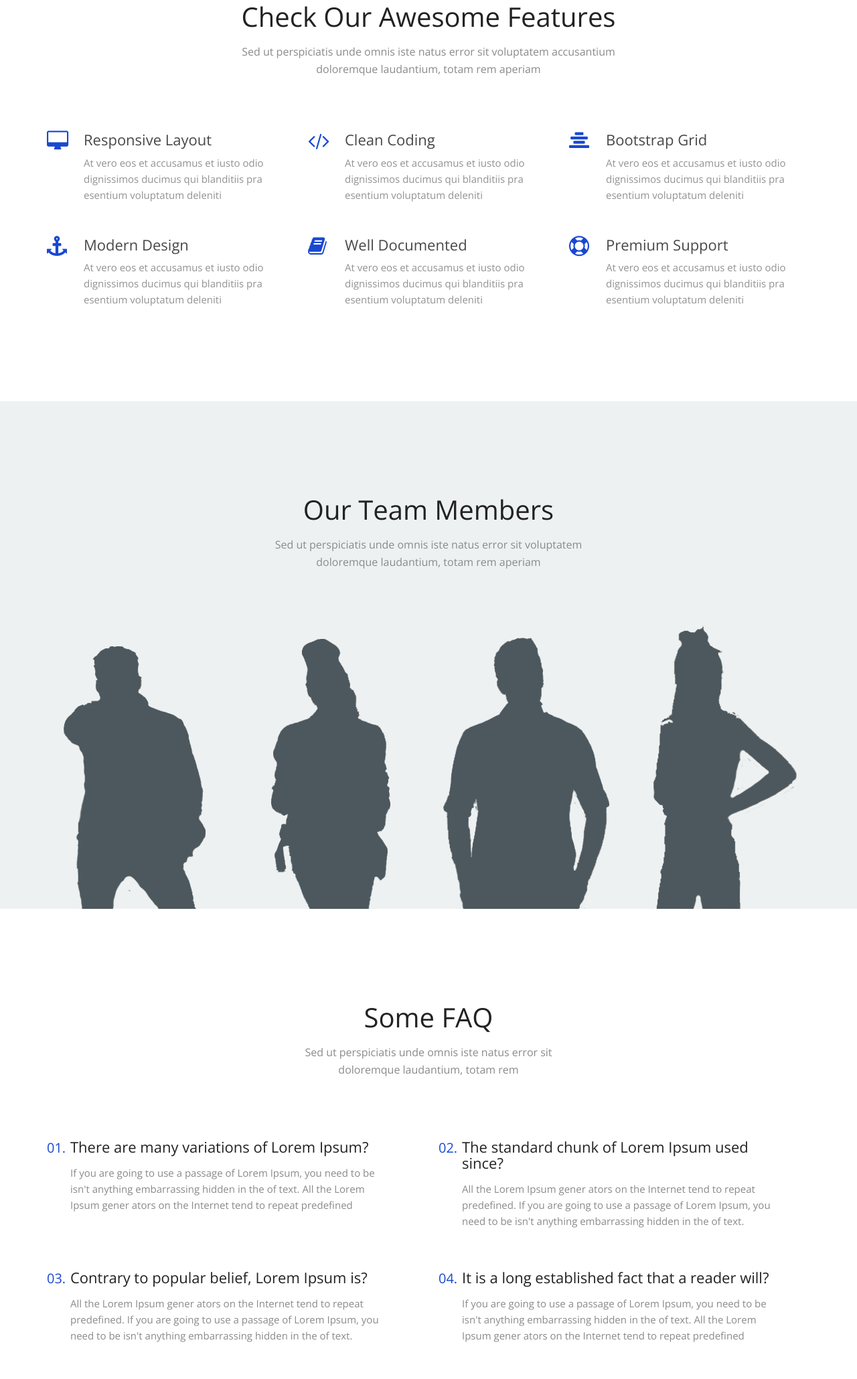
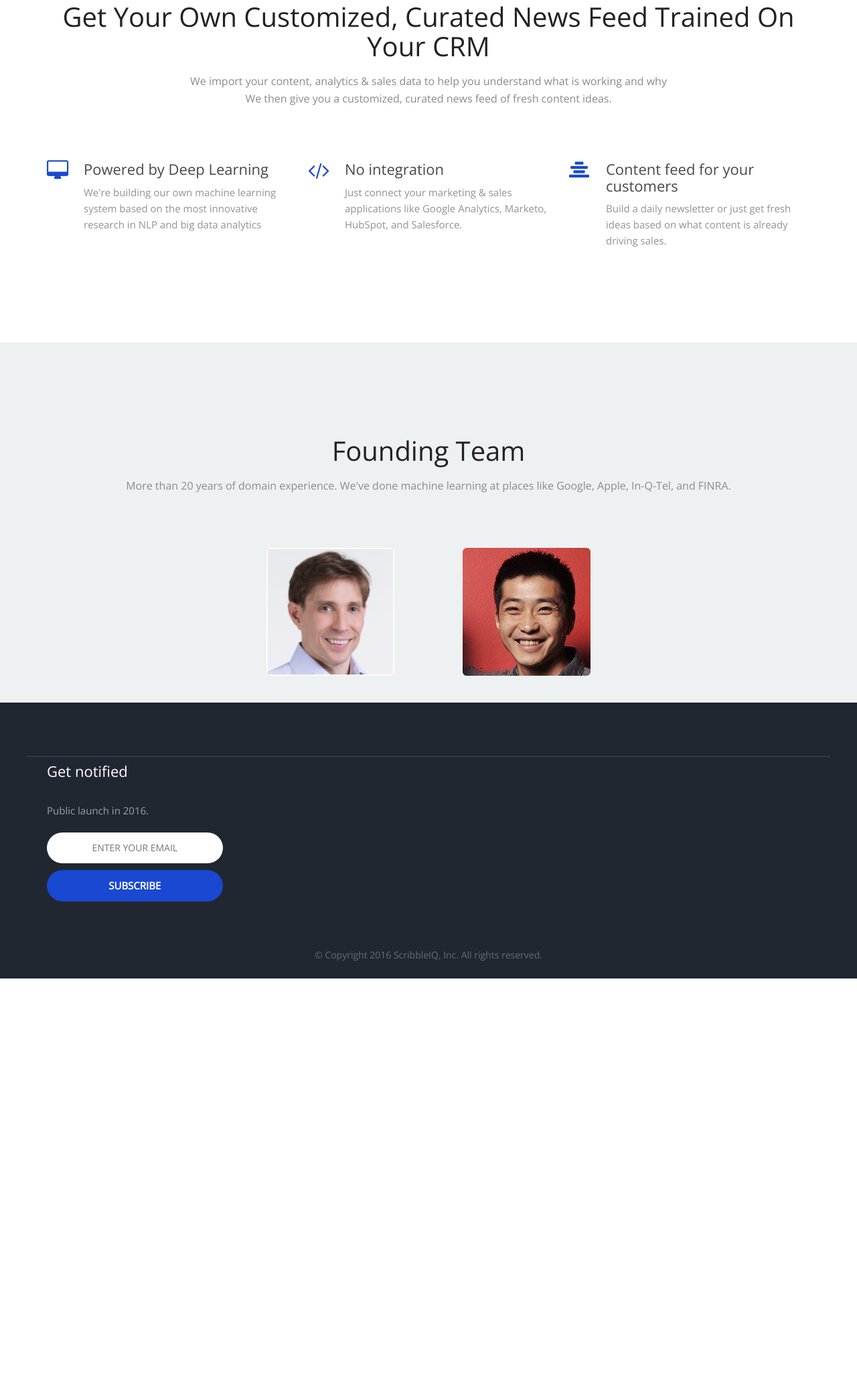
Before and after one commit to kevindewalt/scribbleiq-landing-page, a plain HTML site: page index.html in a window 1280 px wide. Shown: the part 1131-3190 px from the top of the page at 67% size. After the commit the page ends 2592 px from the top, so only its background shows below. Drawn offline with nearby package versions, Linux system fonts and the light colour scheme; a web font is replaced by a local one.

Commit message:
updated page

```diff
--- a/index.html
+++ b/index.html
@@ -132,7 +132,7 @@
 						<p>ScribbleIQ tells you what to write before you start. No more guessing.</p>
 						<p>&nbsp;</p>
 						<div class="intro-buttons-7">
-							<a href="" class="btn">Apply for private beta</a>
+							<a href='mailto:kevin@scribbleiq.com?subject=Can I learn more about ScribbleIQ?' class="btn">Apply for private beta</a>
 						</div>
 					</div>
 
@@ -153,8 +153,8 @@
 			<div class="row">
 				<div class="col-md-12">
 					<div class="section-title text-center">
-						<h2 class="wow fadeInUp" data-wow-offset="10" data-wow-duration="1.5s">Check Our Awesome Features</h2>
-						<p class="wow fadeInUp" data-wow-offset="10" data-wow-duration="1.5s">Sed ut perspiciatis unde omnis iste natus error sit voluptatem accusantium<br />doloremque laudantium, totam rem aperiam</p>
+						<h2 class="wow fadeInUp" data-wow-offset="10" data-wow-duration="1.5s">Get your own customized, curated news feed trained on your CRM</h2>
+						<p class="wow fadeInUp" data-wow-offset="10" data-wow-duration="1.5s">We import your content, analytics &amp; sales data to help you understand what is working and why<br />We then give you a customized, curated news feed of fresh content ideas.</p>
 					</div>
 				</div>
 			</div>
@@ -165,27 +165,27 @@
 				<div class="col-md-4 col-sm-6">
 					<div class="single-feature wow fadeInUp" data-wow-offset="10" data-wow-duration="1.5s">
 						<i class="fa fa-desktop pull-left"></i>
-						<h4>Responsive Layout</h4>
-						<p>At vero eos et accusamus et iusto odio dignissimos ducimus qui blanditiis pra esentium voluptatum deleniti</p>
+						<h4>Powered by Deep Learning</h4>
+						<p>We're building our own machine learning system based on the most innovative research in NLP and big data analytics</p>
 					</div>
 				</div>
 
 				<div class="col-md-4 col-sm-6">
 					<div class="single-feature wow fadeInUp" data-wow-offset="10" data-wow-duration="1.5s" data-wow-delay=".2s">
 						<i class="fa fa-code pull-left"></i>
-						<h4>Clean Coding</h4>
-						<p>At vero eos et accusamus et iusto odio dignissimos ducimus qui blanditiis pra esentium voluptatum deleniti</p>
+						<h4>No integration</h4>
+						<p>Just connect your marketing &amp; sales applications like Google Analytics, Marketo, HubSpot, and Salesforce.</p>
 					</div>
 				</div>
 
 				<div class="col-md-4 col-sm-6">
 					<div class="single-feature wow fadeInUp" data-wow-offset="10" data-wow-duration="1.5s" data-wow-delay=".3s">
 						<i class="fa fa-align-center pull-left"></i>
-						<h4>Bootstrap Grid</h4>
-						<p>At vero eos et accusamus et iusto odio dignissimos ducimus qui blanditiis pra esentium voluptatum deleniti</p>
+						<h4>Content feed for your customers</h4>
+						<p>Build a daily newsletter or just get fresh ideas based on what content is already driving sales.</p>
 					</div>
 				</div>
-
+<!--
 				<div class="col-md-4 col-sm-6">
 					<div class="single-feature wow fadeInUp" data-wow-offset="10" data-wow-duration="1.5s" data-wow-delay=".1s">
 						<i class="fa fa-anchor pull-left"></i>
@@ -208,7 +208,7 @@
 						<h4>Premium Support</h4>
 						<p>At vero eos et accusamus et iusto odio dignissimos ducimus qui blanditiis pra esentium voluptatum deleniti</p>
 					</div>
-				</div>
+				</div> -->
 
 			</div>
 
@@ -230,8 +230,8 @@
 			<div class="row">
 				<div class="col-md-12">
 					<div class="section-title text-center">
-						<h2 class="wow fadeInUp" data-wow-offset="10" data-wow-duration="1.5s">Our team members</h2>
-						<p class="wow fadeInUp" data-wow-offset="10" data-wow-duration="1.5s">Sed ut perspiciatis unde omnis iste natus error sit voluptatem<br />doloremque laudantium, totam rem aperiam</p>
+						<h2 class="wow fadeInUp" data-wow-offset="10" data-wow-duration="1.5s">Founding Team</h2>
+						<p class="wow fadeInUp" data-wow-offset="10" data-wow-duration="1.5s">More than 20 years of domain experience. We've done machine learning at places like Google, Apple, In-Q-Tel, and FINRA.</p>
 					</div>
 				</div>
 			</div>
@@ -239,18 +239,19 @@
 			<!-- TEAM MEMBERS CONTAINER  -->
 			<div class="row text-center">
 
-				<div class="col-md-3 col-sm-6">
+				<div class="col-md-3 col-md-offset-3 col-sm-6">
 					<div class="single-member wow fadeInUp" data-wow-offset="10" data-wow-duration="1.5s" data-wow-delay=".1s">
-						<img src="img/team/team-1.png" alt="" />
+						<img src="img/team/kevin.jpg" class="img-rounded" alt="" />
 						<div class="member-info">
-							<h5>Daniel Patterson</h5>
-							<p>(Founder)</p>
+							<h5>Kevin Dewalt</h5>
+							<p>
+								Founder/CEO
+							</p>
 							<div class="social-profile">
-								<a href=""><i class="fa fa-facebook"></i></a>
-								<a href=""><i class="fa fa-twitter"></i></a>
-								<a href=""><i class="fa fa-behance"></i></a>
-								<a href=""><i class="fa fa-dribbble"></i></a>
-								<a href=""><i class="fa fa-instagram"></i></a>
+								<a href="angel.co/kevindewalt"><i class="fa fa-angellist"></i></a>
+								<a href="kevindewalt.com"><i class="fa fa-globe"></i></a>
+								<a href="twitter.com/kevindewalt"><i class="fa fa-twitter"></i></a>
+								<a href="https://www.linkedin.com/in/kevindewalt"><i class="fa fa-linkedin"></i></a>
 							</div>
 						</div>
 					</div>
@@ -258,44 +259,10 @@
 
 				<div class="col-md-3 col-sm-6">
 					<div class="single-member wow fadeInUp" data-wow-offset="10" data-wow-duration="1.5s" data-wow-delay=".2s">
-						<img src="img/team/team-2.png" alt="" />
+						<img src="img/team/stephen.jpg" class="img-rounded" alt="" />
 						<div class="member-info">
 							<h5>Emily Clark</h5>
-							<p>(Co-founder)</p>
-							<div class="social-profile">
-								<a href=""><i class="fa fa-facebook"></i></a>
-								<a href=""><i class="fa fa-twitter"></i></a>
-								<a href=""><i class="fa fa-behance"></i></a>
-								<a href=""><i class="fa fa-dribbble"></i></a>
-								<a href=""><i class="fa fa-instagram"></i></a>
-							</div>
-						</div>
-					</div>
-				</div>
-
-				<div class="col-md-3 col-sm-6">
-					<div class="single-member wow fadeInUp" data-wow-offset="10" data-wow-duration="1.5s" data-wow-delay=".3s">
-						<img src="img/team/team-3.png" alt="" />
-						<div class="member-info">
-							<h5>John Sharp</h5>
-							<p>(Designer)</p>
-							<div class="social-profile">
-								<a href=""><i class="fa fa-facebook"></i></a>
-								<a href=""><i class="fa fa-twitter"></i></a>
-								<a href=""><i class="fa fa-behance"></i></a>
-								<a href=""><i class="fa fa-dribbble"></i></a>
-								<a href=""><i class="fa fa-instagram"></i></a>
-							</div>
-						</div>
-					</div>
-				</div>
-
-				<div class="col-md-3 col-sm-6">
-					<div class="single-member wow fadeInUp" data-wow-offset="10" data-wow-duration="1.5s" data-wow-delay=".4s">
-						<img src="img/team/team-4.png" alt="" />
-						<div class="member-info">
-							<h5>Jane Doe</h5>
-							<p>(Web developer)</p>
+							<p>Founder/CTO</p>
 							<div class="social-profile">
 								<a href=""><i class="fa fa-facebook"></i></a>
 								<a href=""><i class="fa fa-twitter"></i></a>
@@ -310,69 +277,11 @@
 			</div>
 
 		</div>
+		<br><br>
 	</section>
 	<!-- ENDTEAM SECTION -->
 
 
-	<!-- FAQ SECTION -->
-	<section id="faq" class="faq-section">
-		<div class="container">
-
-			<!-- SECTION HEADING CONTAINER  -->
-			<div class="row">
-				<div class="col-md-12">
-					<div class="section-title text-center">
-						<h2 class="wow fadeInUp" data-wow-offset="10" data-wow-duration="1.5s">Some FAQ</h2>
-						<p class="wow fadeInUp" data-wow-offset="10" data-wow-duration="1.5s">Sed ut perspiciatis unde omnis iste natus error sit<br />doloremque laudantium, totam rem</p>
-					</div>
-				</div>
-			</div>
-
-			<!-- QUESTIONS CONTAINER  -->
-			<div class="row">
-
-				<div class="col-md-6">
-					<div class="single-question wow fadeInUp" data-wow-offset="10" data-wow-duration="1.5s" data-wow-delay=".1s">
-						<span class="pull-left question-number">01.</span>
-						<h4>There are many variations of Lorem Ipsum?</h4>
-						<p>If you are going to use a passage of Lorem Ipsum, you need to be isn't anything embarrassing hidden in the of text. All the Lorem Ipsum gener ators on the Internet tend to repeat predefined</p>
-					</div>
-				</div>
-
-				<div class="col-md-6">
-					<div class="single-question wow fadeInUp" data-wow-offset="10" data-wow-duration="1.5s" data-wow-delay=".2s">
-						<span class="pull-left question-number">02.</span>
-						<h4>The standard chunk of Lorem Ipsum used since?</h4>
-						<p>All the Lorem Ipsum gener ators on the Internet tend to repeat predefined. If you are going to use a passage of Lorem Ipsum, you need to be isn't anything embarrassing hidden in the of text.</p>
-					</div>
-				</div>
-
-			</div>
-
-			<!-- QUESTIONS CONTAINER  -->
-			<div class="row">
-
-				<div class="col-md-6">
-					<div class="single-question wow fadeInUp" data-wow-offset="10" data-wow-duration="1.5s" data-wow-delay=".1s">
-						<span class="pull-left question-number">03.</span>
-						<h4>Contrary to popular belief, Lorem Ipsum is?</h4>
-						<p>All the Lorem Ipsum gener ators on the Internet tend to repeat predefined. If you are going to use a passage of Lorem Ipsum, you need to be isn't anything embarrassing hidden in the of text.</p>
-					</div>
-				</div>
-
-				<div class="col-md-6">
-					<div class="single-question wow fadeInUp" data-wow-offset="10" data-wow-duration="1.5s" data-wow-delay=".2s">
-						<span class="pull-left question-number">04.</span>
-						<h4>It is a long established fact that a reader will?</h4>
-						<p>If you are going to use a passage of Lorem Ipsum, you need to be isn't anything embarrassing hidden in the of text. All the Lorem Ipsum gener ators on the Internet tend to repeat predefined</p>
-					</div>
-				</div>
-
-			</div>
-
-		</div>
-	</section>
-	<!-- END FAQ SECTION -->
 
 
 
```
Also changed, not shown: img/team/kevin.jpg (added), img/team/stephen.jpg (added), 1 other file.
